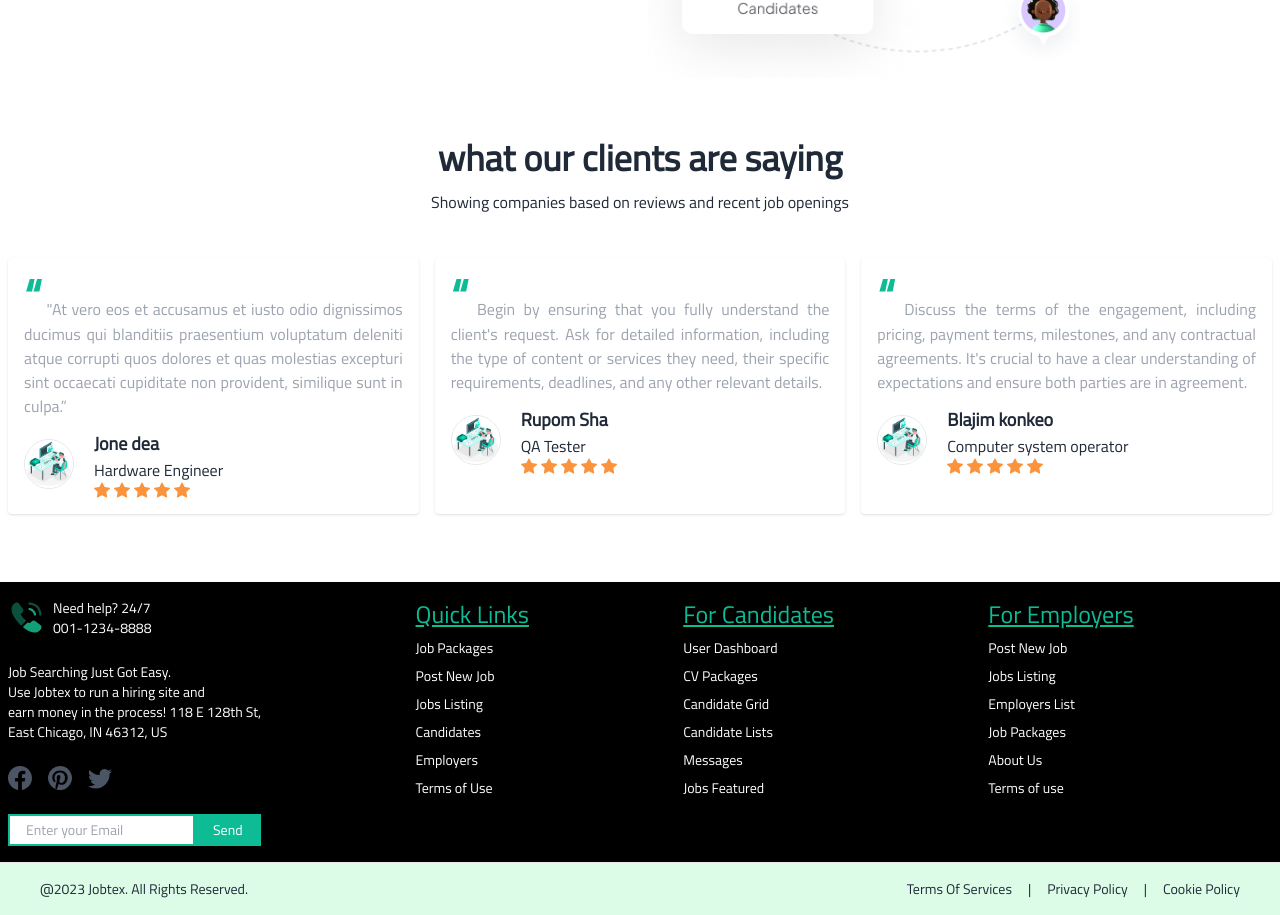
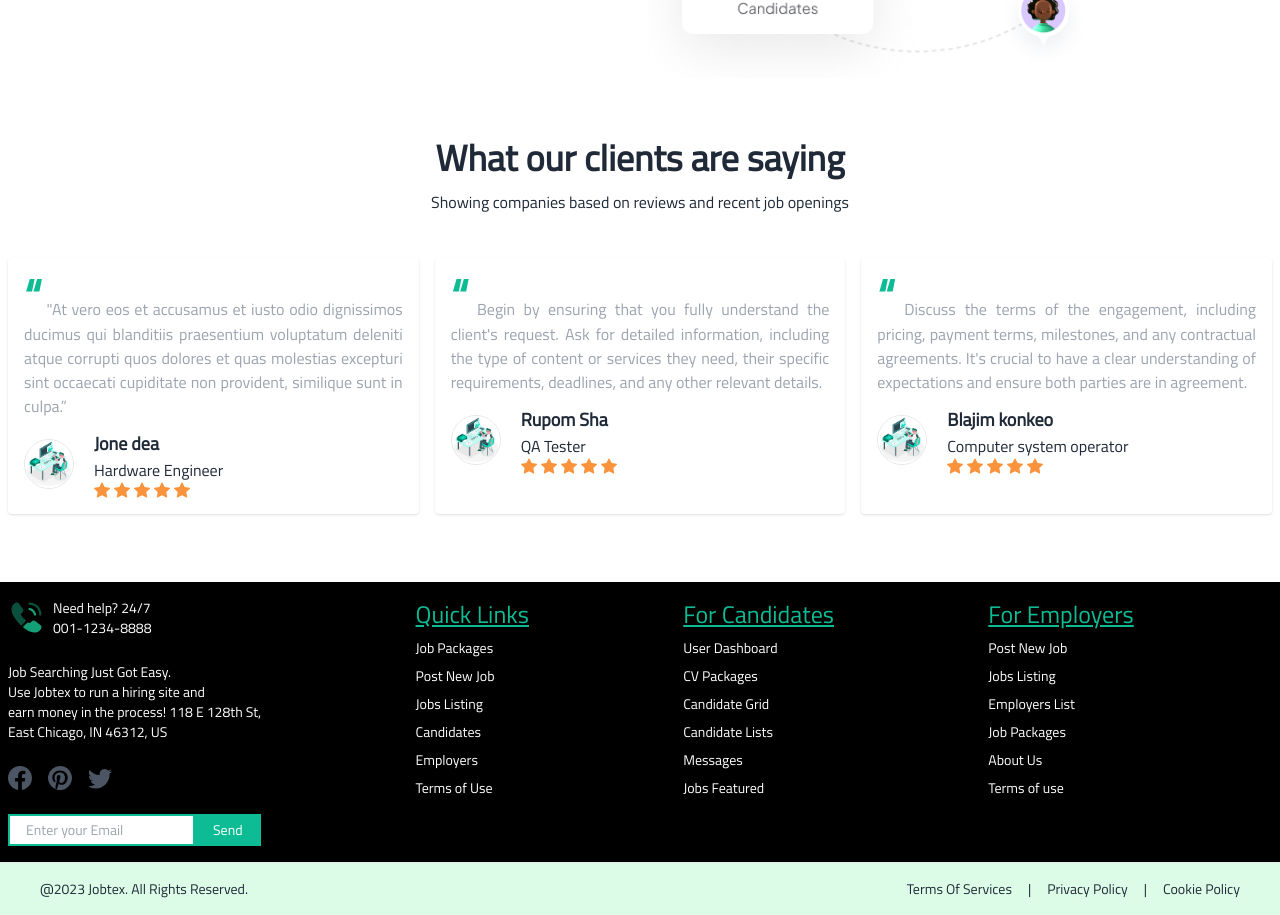
Before and after one commit to Rony-Ahmed6245/Job-seeking-website-FA11, a React (Vite) app: page / in a window 1280 px wide. Shown: the part 1420-2335 px from the top of the page. Built offline with nearby package versions, Linux system fonts and the light colour scheme; no server answers.

Commit message:
readme.md file in 5future section implement uniq desing logic build content here

```diff
--- a/src/components/OurClient.jsx
+++ b/src/components/OurClient.jsx
@@ -4,7 +4,7 @@ import { BsFillStarFill } from "react-icons/bs";
 const OurClient = () => {
     return (
         <div className="space-y-3 py-5 max-w-screen-xl	 mx-auto md:px-2">
-            <h1 className="text-center md:text-4xl text-3xl font-bold">what our clients are saying</h1>
+            <h1 className="text-center md:text-4xl text-3xl font-bold">What our clients are saying</h1>
             <p  className="text-center ">Showing companies based on reviews and recent job openings</p>
 
             <div className="grid grid-cols-1 md:grid-cols-3 pt-8 gap-4">
```
Also changed, not shown: 1 other file (tests, documents, lock files or other folders).
